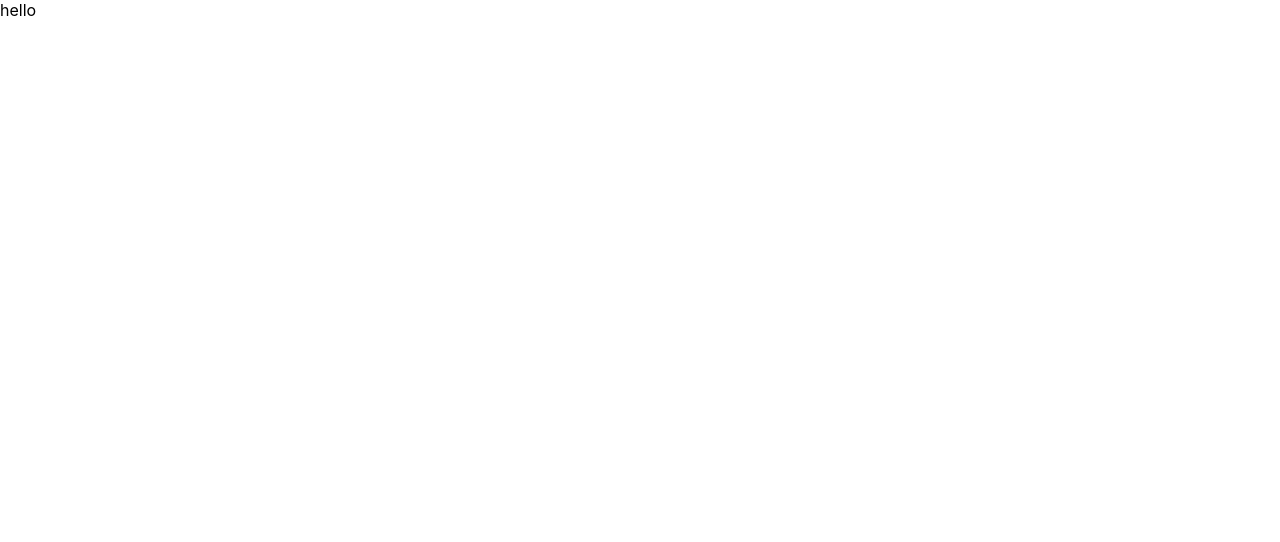
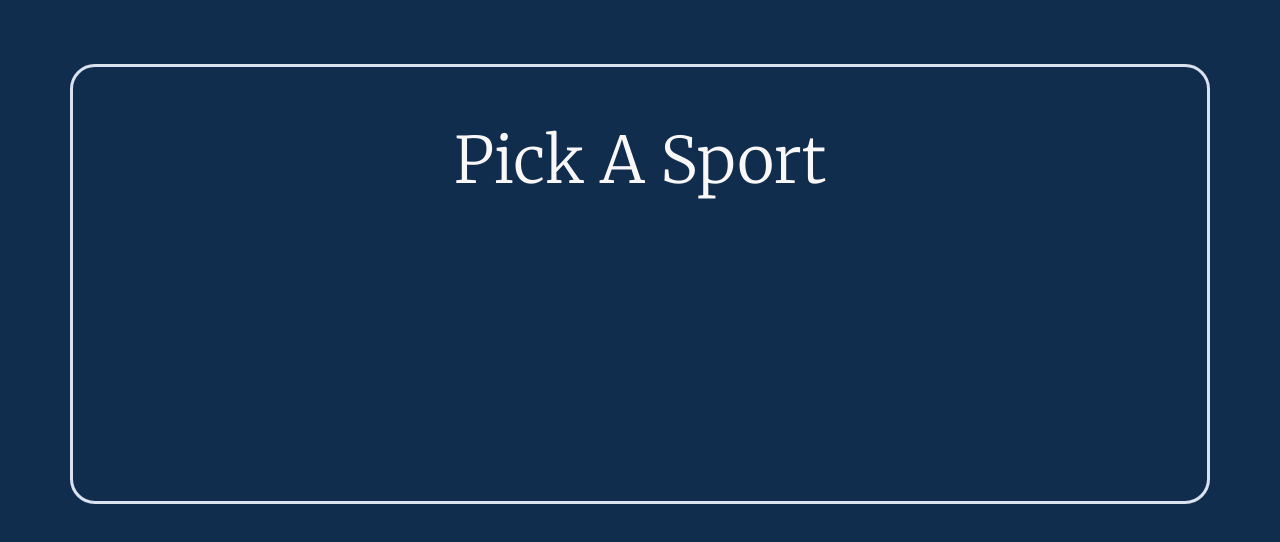
Before and after one commit to GeovonnieV/pick-a-sport, a React (Create React App) app in the folder client/: page / in a window 1280 px wide. Shown: the top 542 px of the page. Built offline with nearby package versions, Linux system fonts and the light colour scheme.

Commit message:
sass added

```diff
--- a/client/package.json
+++ b/client/package.json
@@ -12,6 +12,7 @@
     "react-bootstrap": "^1.5.2",
     "react-dom": "^17.0.2",
     "react-scripts": "4.0.3",
+    "sass": "^1.32.8",
     "web-vitals": "^1.1.1"
   },
   "scripts": {
--- a/client/src/App.js
+++ b/client/src/App.js
@@ -1,10 +1,12 @@
 import react from 'react'
+import 'bootstrap/dist/css/bootstrap.min.css';
+// import sass file for styling
+import "./styles/app.scss"
+import LoginPage from "./components/LoginPage"
 
 function App() {
   return (
-   <div>
-     hello
-   </div>
+    <LoginPage />
   );
 }
 
--- a/client/src/components/LoginPage.jsx
+++ b/client/src/components/LoginPage.jsx
@@ -1,10 +1,12 @@
 import React from 'react'
+import {Container} from "react-bootstrap"
 
 function LoginPage() {
     return (
-        <div>
+        <Container className="login-container">
+            <h2>Pick A Sport</h2>
 
-        </div>
+        </Container>
     )
 }
 
--- /dev/null
+++ b/client/src/styles/_loginPage.scss
@@ -0,0 +1,16 @@
+.login-container{
+    display: flex;
+    justify-content: center;
+    // background-color: red;
+    height: 55vh;
+    margin-top: 5%;
+    border-radius: 25px;
+    border: 3px #dbe2ef solid;
+
+    h2{
+        color: #f9f7f7;
+        padding-top: 5%;
+        font-size: 4rem;
+        font-family: 'Merriweather', serif;
+    }
+}
--- /dev/null
+++ b/client/src/styles/app.scss
@@ -0,0 +1,15 @@
+*{
+    margin: 0;
+    padding: 0;
+    box-sizing: border-box;
+}
+
+body{
+    background-color: #112d4e;
+}
+
+// google fonts
+@import url('https://fonts.googleapis.com/css2?family=Merriweather:wght@300&display=swap');
+
+// sub style components
+@import "./loginPage"
```
Also changed, not shown: client/src/App.css (+9 -37 lines), 1 other file (tests, documents, lock files or other folders).
